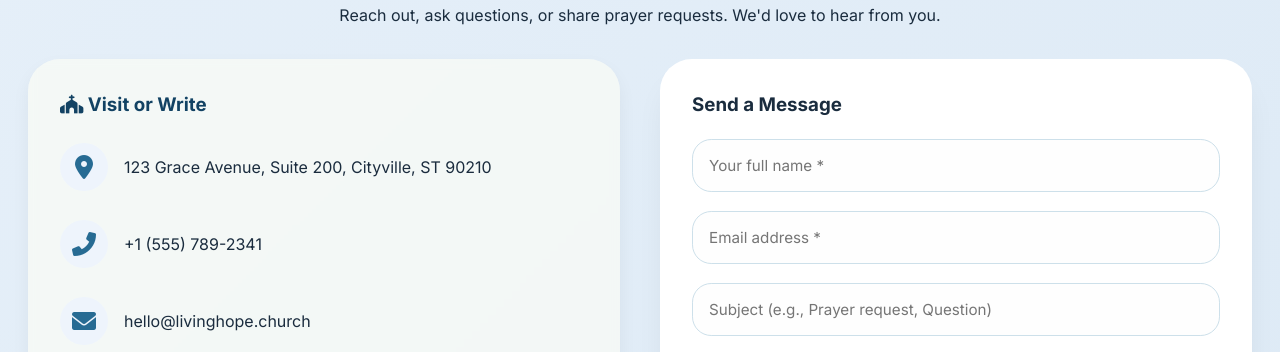
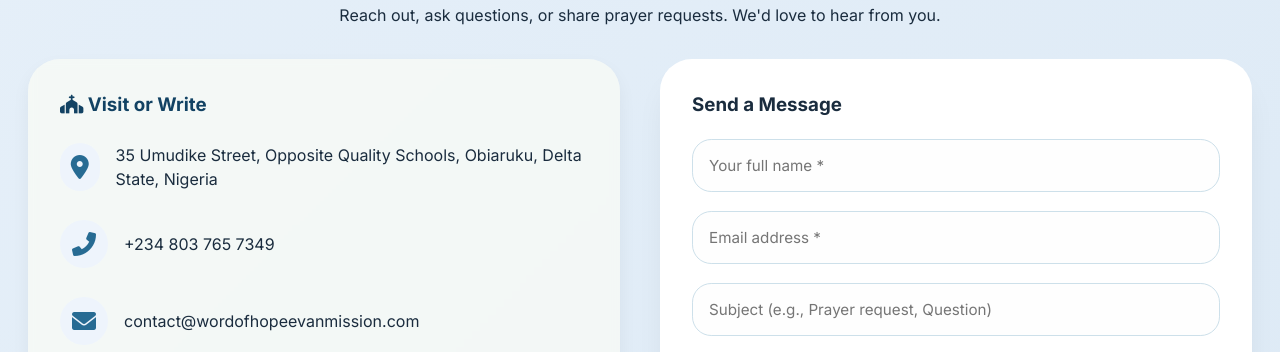
Before and after one commit to donatus73/church, a plain HTML site: page index.html in a window 1280 px wide. Shown: the part 2325-2677 px from the top of the page. Drawn offline with nearby package versions, Linux system fonts and the light colour scheme.

Commit message:
index edited
editing of the contact page

```diff
--- a/index.html
+++ b/index.html
@@ -516,15 +516,15 @@
           <h3 style="margin-bottom: 1.5rem; color:#124263"><i class="fas fa-church"></i> Visit or Write</h3>
           <div class="info-item">
             <i class="fas fa-map-marker-alt"></i>
-            <span>123 Grace Avenue, Suite 200, Cityville, ST 90210</span>
+            <span>35 Umudike Street, Opposite Quality Schools, Obiaruku, Delta State, Nigeria</span>
           </div>
           <div class="info-item">
             <i class="fas fa-phone-alt"></i>
-            <span>+1 (555) 789-2341</span>
+            <span>+234 803 765 7349</span>
           </div>
           <div class="info-item">
             <i class="fas fa-envelope"></i>
-            <span>hello@livinghope.church</span>
+            <span>contact@wordofhopeevanmission.com</span>
           </div>
           <div class="info-item">
             <i class="fas fa-clock"></i>
```
